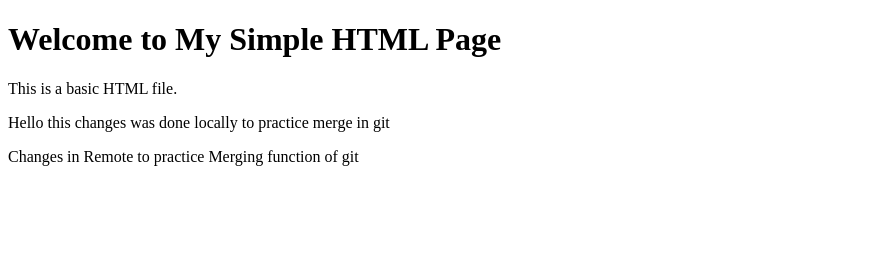
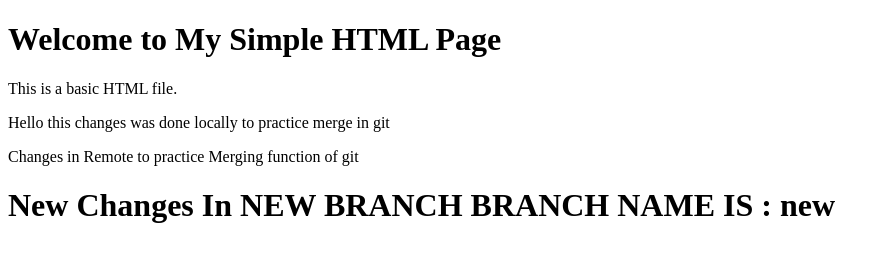
Before and after one commit to marufmullah50/Git_github_demo, a plain HTML site: page index.html in a window 1280 px wide. Shown: the whole page, without its empty margins (0-890 px from the left). Drawn offline with Linux system fonts and the light colour scheme.

Commit message:
Changes in new Branch

```diff
--- a/index.html
+++ b/index.html
@@ -9,5 +9,6 @@
     <p>This is a basic HTML file.</p>
     <p>Hello this changes was done locally to practice merge in git</p> <!--taking both the changes-->
     <p> Changes in Remote to practice Merging function of git</p>
+    <h1>New Changes In NEW BRANCH BRANCH NAME IS : new </h1>
 </body>
 </html>
```
